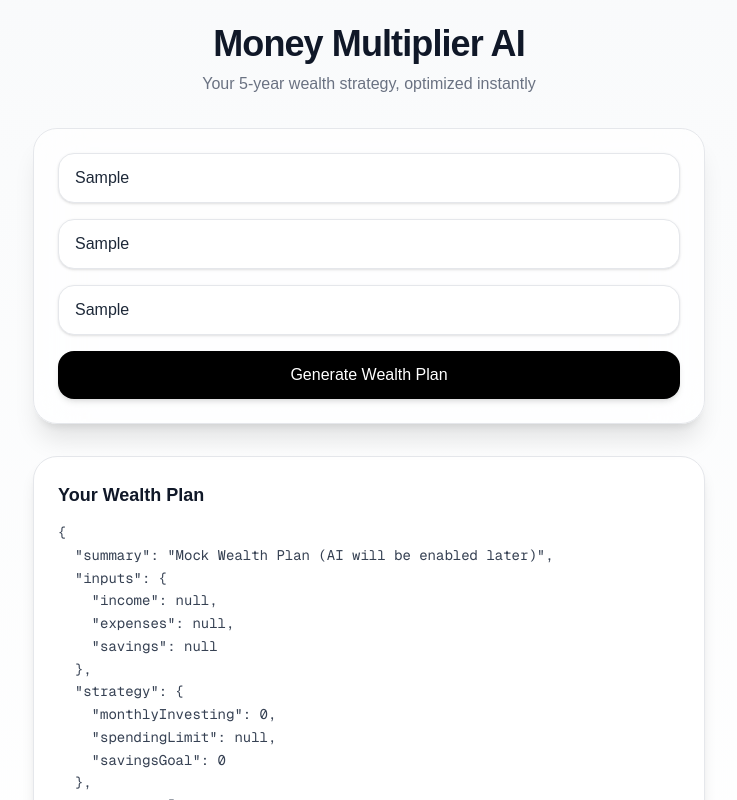
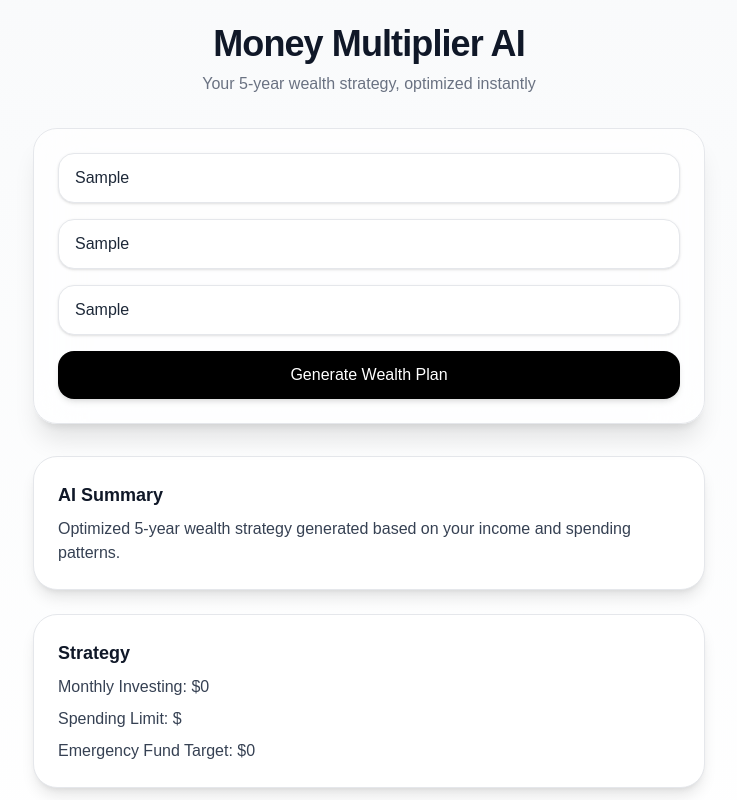
Before and after one commit to noellefjeldstad-ai/money-multiplier-ai, a Next.js app: page / in a window 1280 px wide. Both pictures are taken after typing "Sample", "Sample", "Sample" into the empty fields and a click on the button "Generate Wealth Plan". Shown: the top 800 px of the page, without its empty margins (271-1008 px from the left). Built offline with nearby package versions, Linux system fonts and the light colour scheme.

Commit message:
final premium UI + charts integration

```diff
--- a/app/api/plan/route.ts
+++ b/app/api/plan/route.ts
@@ -3,20 +3,29 @@ import { NextResponse } from "next/server";
 export async function POST(req: Request) {
   const { income, expenses, savings } = await req.json();
 
-  const remaining = income - expenses;
+  const disposableIncome = Math.max(0, income - expenses);
 
-  return NextResponse.json({
-    summary: "Mock Wealth Plan (AI will be enabled later)",
-    inputs: { income, expenses, savings },
+  const response = {
+    summary: "Optimized 5-year wealth strategy generated based on your income and spending patterns.",
+
     strategy: {
-      monthlyInvesting: Math.max(0, remaining * 0.4),
+      monthlyInvesting: Math.round(disposableIncome * 0.7),
       spendingLimit: expenses,
-      savingsGoal: savings * 1.2,
+      emergencyFundTarget: Math.round(expenses * 6),
     },
+
     actions: [
-      "Automate investing every paycheck",
-      "Cut discretionary spending by 10%",
-      "Build emergency fund to 6 months expenses"
-    ]
-  });
+      "Automate investing on payday",
+      "Reduce discretionary spending by 10%",
+      "Build a 6-month emergency fund before increasing risk exposure",
+    ],
+
+    projection: {
+      year1: Math.round(savings * 1.1),
+      year3: Math.round(savings * 1.35),
+      year5: Math.round(savings * 1.8),
+    },
+  };
+
+  return NextResponse.json(response);
 }
--- /dev/null
+++ b/app/components/WealthChart.tsx
@@ -0,0 +1,28 @@
+"use client";
+
+import { LineChart, Line, XAxis, YAxis, Tooltip, ResponsiveContainer } from "recharts";
+
+export default function WealthChart({ savings }: { savings: number }) {
+  const data = Array.from({ length: 5 }, (_, i) => {
+    const year = i + 1;
+    const projected = savings * Math.pow(1.1, year); // 10% growth assumption
+
+    return {
+      year: `Year ${year}`,
+      savings: Math.round(projected),
+    };
+  });
+
+  return (
+    <div className="w-full h-64">
+      <ResponsiveContainer width="100%" height="100%">
+        <LineChart data={data}>
+          <XAxis dataKey="year" />
+          <YAxis />
+          <Tooltip />
+          <Line type="monotone" dataKey="savings" stroke="#111" strokeWidth={2} />
+        </LineChart>
+      </ResponsiveContainer>
+    </div>
+  );
+}
--- a/app/page.tsx
+++ b/app/page.tsx
@@ -1,6 +1,7 @@
 "use client";
 
 import { useState } from "react";
+import WealthChart from "@/components/WealthChart";
 
 export default function Home() {
   const [income, setIncome] = useState("");
@@ -43,7 +44,7 @@ export default function Home() {
           </p>
         </div>
 
-        {/* GLASS CARD */}
+        {/* INPUT CARD */}
         <div className="bg-white/70 backdrop-blur-xl border border-gray-200 rounded-3xl p-6 shadow-xl space-y-4">
 
           <div className="grid gap-4">
@@ -83,15 +84,43 @@ export default function Home() {
 
         {/* OUTPUT */}
         {result && (
-          <div className="bg-white border border-gray-200 rounded-3xl p-6 shadow-lg space-y-3">
+          <div className="space-y-6">
 
-            <h2 className="text-lg font-semibold text-gray-900">
-              Your Wealth Plan
-            </h2>
+            {/* AI SUMMARY */}
+            <div className="bg-white border border-gray-200 rounded-3xl p-6 shadow-lg space-y-2">
+              <h2 className="text-lg font-semibold text-gray-900">
+                AI Summary
+              </h2>
+              <p className="text-gray-700">{result.summary}</p>
+            </div>
 
-            <pre className="text-sm text-gray-700 whitespace-pre-wrap leading-relaxed">
-              {JSON.stringify(result, null, 2)}
-            </pre>
+            {/* STRATEGY */}
+            <div className="bg-white border border-gray-200 rounded-3xl p-6 shadow-lg space-y-2">
+              <h2 className="text-lg font-semibold text-gray-900">
+                Strategy
+              </h2>
+
+              <p className="text-gray-700">
+                Monthly Investing: ${result.strategy.monthlyInvesting}
+              </p>
+
+              <p className="text-gray-700">
+                Spending Limit: ${result.strategy.spendingLimit}
+              </p>
+
+              <p className="text-gray-700">
+                Emergency Fund Target: ${result.strategy.emergencyFundTarget}
+              </p>
+            </div>
+
+            {/* CHART */}
+            <div className="bg-white border border-gray-200 rounded-3xl p-6 shadow-lg space-y-3">
+              <h2 className="text-lg font-semibold text-gray-900">
+                5-Year Wealth Projection
+              </h2>
+
+              <WealthChart savings={Number(savings || 0)} />
+            </div>
 
           </div>
         )}
--- a/package.json
+++ b/package.json
@@ -11,7 +11,8 @@
   "dependencies": {
     "next": "16.2.2",
     "react": "19.2.4",
-    "react-dom": "19.2.4"
+    "react-dom": "19.2.4",
+    "recharts": "^3.8.1"
   },
   "devDependencies": {
     "@tailwindcss/postcss": "^4",
```
Also changed, not shown: 1 other file (tests, documents, lock files or other folders).
